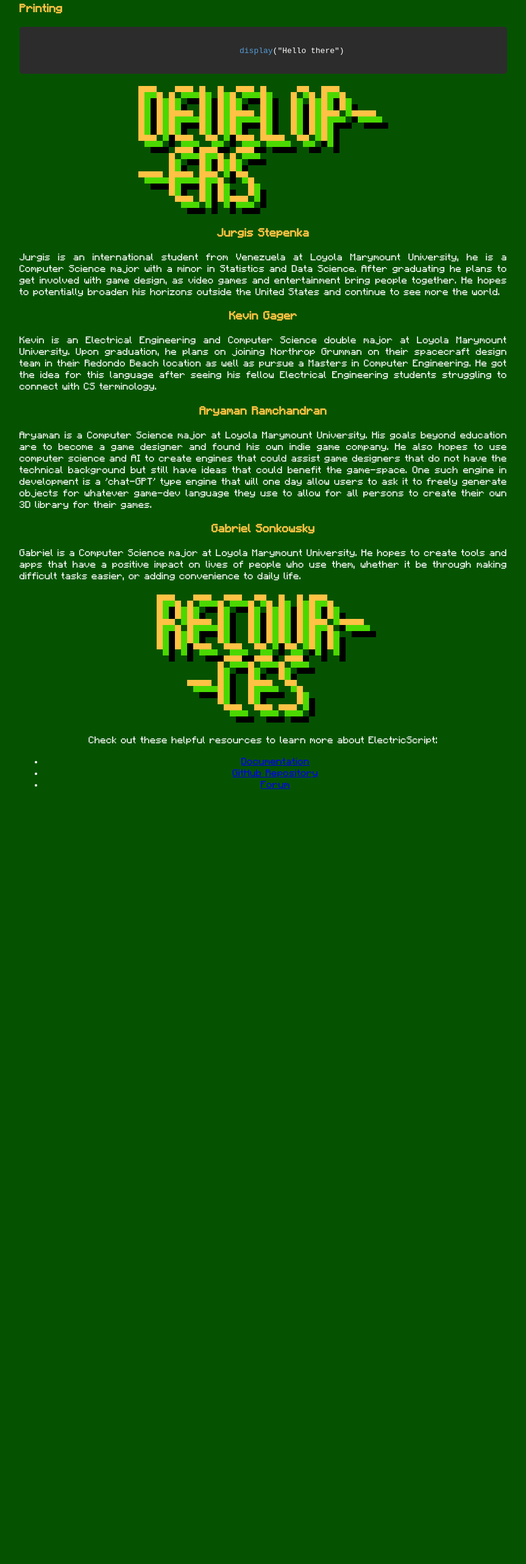
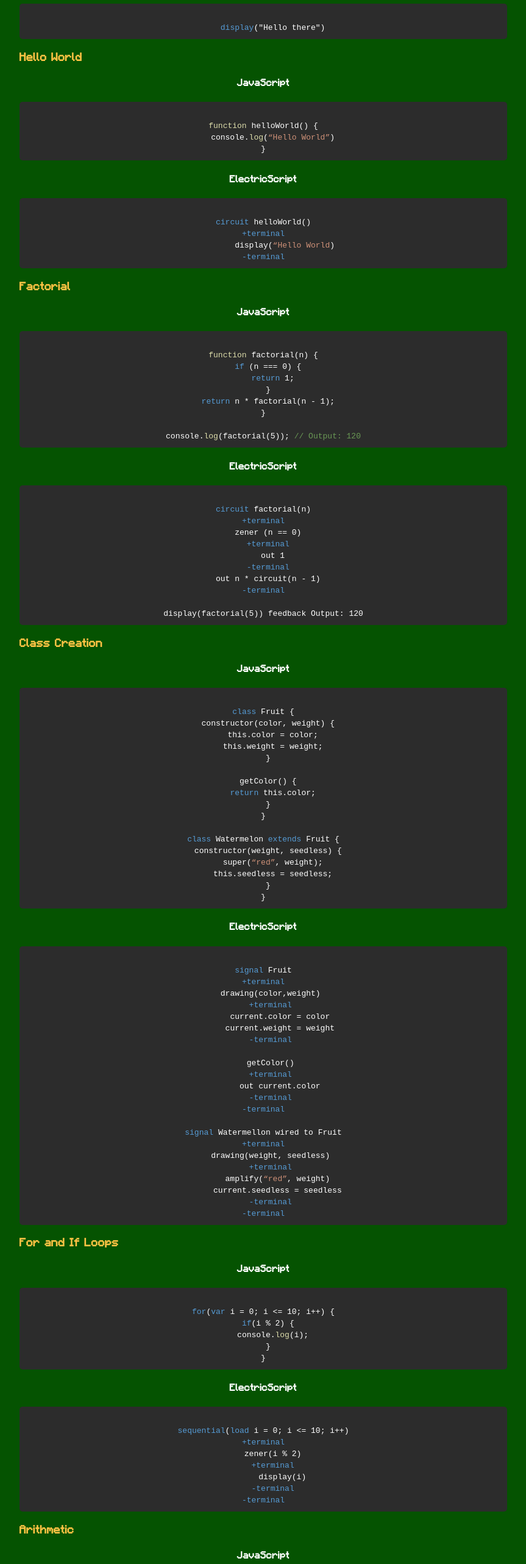
Before and after one commit to StatusSin/Electric-Script, a website: page index.html in a window 1280 px wide. Shown: the part 1976-4541 px from the top of the page at 61% size, without its empty margins (208-1071 px from the left). Before the commit the page ends 3289 px from the top, so only its background shows below. Drawn offline with Linux system fonts and the light colour scheme.

Commit message:
More HTML Fixes
Making the HTML even more robust

```diff
--- a/index.html
+++ b/index.html
@@ -10,7 +10,6 @@
             font-family: 'Minecraft Regular';
             src: url('docs/fonts/MinecraftRegular-Bmg3.otf') format('opentype');
         }
-
         body {
             background-color: #055301;
             color: white;
@@ -87,6 +86,9 @@
         .comment {
             color: #6a9955;
         }
+        .function {
+            color: #dcdcaa;
+        }
     </style>
 </head>
 <body>
@@ -97,18 +99,16 @@
     <a href="#developers"><img src="docs/images/DevelopersNavigation.png" alt="Developers Navigation"></a>
     <a href="#resources"><img src="docs/images/RecourcesNavigation.png" alt="Resources Navigation"></a>
 </div>
-
 		<div class="container">
 			<a href="https://github.com/StatusSin/Electric-Script">
 			<img id="electric-script-title" src="docs/images/ElectricScript.png" alt="Electric Script Logo">
 			</a>
-
 			<h2 id="about"><img src="docs/images/AboutNavigation.png" alt="About Navigation"></h2>
 			<p>ElectricScript is a "juiced-up" programming language for electrical engineers, aimed to bridge the gap between
 				electrical engineering and computer science. With its electrifying set of terms and tailored features, it "amps"
 				up the understanding for electrical engineers. Get ready to "short-circuit" your way into programming with a familar
-            set of engineering terms that will be sure to cause a "spark" in your brain!</p>
-
+				set of engineering terms that will be sure to cause a "spark" in your brain!
+			</p>
 			<h2 id="code-examples"><img src="docs/images/CodeExamplesNavigation.png" alt="Code Examples Navigation"></h2>
 			<h3>Assignment</h3>
 <pre><code>
@@ -136,19 +136,148 @@
     <span class="keyword">display</span>("Hello there")
 </code></pre>
 
+
+<h3>Hello World</h3>
+<h4>JavaScript</h4>
+<pre><code>
+<span class="function">function</span> helloWorld() {
+    console.<span class="function">log</span>(<span class="string">“Hello World”</span>)
+}
+</code></pre>
+<h4>ElectricScript</h4>
+<pre><code>
+<span class="keyword">circuit</span> helloWorld()
+<span class="keyword">+terminal</span>
+         display(<span class="string">“Hello World</span>)
+<span class="keyword">-terminal</span>
+</code></pre>
+<h3>Factorial</h3>
+<h4>JavaScript</h4>
+<pre><code>
+<span class="function">function</span> factorial(n) {
+  <span class="keyword">if</span> (n === 0) {
+    <span class="keyword">return</span> 1;
+  }
+  <span class="keyword">return</span> n * factorial(n - 1);
+}
+
+console.<span class="function">log</span>(factorial(5)); <span class="comment">// Output: 120</span>
+</code></pre>
+<h4>ElectricScript</h4>
+<pre><code>
+<span class="keyword">circuit</span> factorial(n)
+<span class="keyword">+terminal</span>
+  zener (n == 0)
+  <span class="keyword">+terminal</span>
+    out 1
+  <span class="keyword">-terminal</span>
+  out n * circuit(n - 1)
+<span class="keyword">-terminal</span>
+
+display(factorial(5)) feedback Output: 120
+</code></pre>
+<h3>Class Creation</h3>
+<h4>JavaScript</h4>
+<pre><code>
+<span class="keyword">class</span> Fruit {
+  constructor(color, weight) {
+    this.color = color;
+    this.weight = weight;
+  }
+
+  getColor() {
+    <span class="keyword">return</span> this.color;
+  }
+}
+
+<span class="keyword">class</span> Watermelon <span class="keyword">extends</span> Fruit {
+  constructor(weight, seedless) {
+    super(<span class="string">“red”</span>, weight);
+    this.seedless = seedless;
+  }
+}
+</code></pre>
+<h4>ElectricScript</h4>
+<pre><code>
+<span class="keyword">signal</span> Fruit
+<span class="keyword">+terminal</span>
+   drawing(color,weight)
+   <span class="keyword">+terminal</span>
+       current.color = color
+       current.weight = weight
+   <span class="keyword">-terminal</span>
+
+   getColor()
+   <span class="keyword">+terminal</span>
+       out current.color
+   <span class="keyword">-terminal</span>
+<span class="keyword">-terminal</span>
+
+<span class="keyword">signal</span> Watermellon wired to Fruit
+<span class="keyword">+terminal</span>
+   drawing(weight, seedless)
+   <span class="keyword">+terminal</span>
+      amplify(<span class="string">“red”</span>, weight)
+      current.seedless = seedless
+   <span class="keyword">-terminal</span>
+<span class="keyword">-terminal</span>
+</code></pre>
+
+			<h3>For and If Loops</h3>
+<h4>JavaScript</h4>
+<pre><code>
+<span class="keyword">for</span>(<span class="keyword">var</span> i = 0; i <= 10; i++) {
+  <span class="keyword">if</span>(i % 2) {
+    console.<span class="function">log</span>(i);
+  }
+}
+</code></pre>
+<h4>ElectricScript</h4>
+<pre><code>
+<span class="keyword">sequential</span>(<span class="keyword">load</span> i = 0; i <= 10; i++)
+<span class="keyword">+terminal</span>
+    zener(i % 2)
+    <span class="keyword">+terminal</span>
+        display(i)
+    <span class="keyword">-terminal</span>
+<span class="keyword">-terminal</span>
+</code></pre>
+<h3>Arithmetic</h3>
+<h4>JavaScript</h4>
+<pre><code>
+Addition: <span class="number">2</span> + <span class="number">3</span>
+Subtraction: <span class="number">2</span> - <span class="number">3</span>
+Multiplication: <span class="number">2</span> * <span class="number">3</span>
+Division: <span class="number">2</span> / <span class="number">3</span>
+Integer Division: <span class="number">2</span> // <span class="number">3</span>
+Exponents: <span class="number">2</span> ^ <span class="number">3</span>
+Modulo: <span class="number">2</span> % <span class="number">3</span>
+Parallel Addition: (<span class="number">2</span>*<span class="number">3</span>)/(<span class="number">2</span>+<span class="number">3</span>)
+</code></pre>
+<h4>ElectricScript</h4>
+<pre><code>
+Addition: <span class="number">2</span> + <span class="number">3</span>
+Subtraction: <span class="number">2</span> - <span class="number">3</span>
+Multiplication: <span class="number">2</span> * <span class="number">3</span>
+Division: <span class="number">2</span> / <span class="number">3</span>
+Integer division: <span class="number">2</span> // <span class="number">3</span>
+Exponents: <span class="number">2</span> ^ <span class="number">3</span>
+Modulo: <span class="number">2</span> % <span class="number">3</span>
+Parallel Addition: <span class="number">2</span> || <span class="number">3</span>
+</code></pre>
 			<h2 id="developers"><img src="docs/images/DevelopersNavigation.png" alt="Developers Navigation"></h2>
 			<h3 style="color: #ffc244; text-align: center;">Jurgis Stepenka</h3>
 			<p style="text-align: justify;">Jurgis is an international student from Venezuela at Loyola Marymount University, he is a Computer Science
 				major with a minor in Statistics and Data Science. After graduating he plans to get involved with game
 				design, as video games and entertainment bring people together. He hopes to potentially broaden his
-                horizons outside the United States and continue to see more the world.</p>
-
+				horizons outside the United States and continue to see more the world.
+			</p>
 			<h3 style="color: #ffc244; text-align: center;">Kevin Gager</h3>
 			<p style="text-align: justify;">Kevin is an Electrical Engineering and Computer Science double major at Loyola Marymount University.
 				Upon graduation, he plans on joining Northrop Grumman on their spacecraft design team in their Redondo
 				Beach location as well as pursue a Masters in Computer Engineering. He got the idea for this language
-                after seeing his fellow Electrical Engineering students struggling to connect with CS terminology. </p>
-
+				after seeing his fellow Electrical Engineering students struggling to connect with CS terminology.
+			</p>
 			<h3 style="color: #ffc244; text-align: center;">Aryaman Ramchandran</h3>
 			<p style="text-align: justify;">Aryaman is a Computer Science major at Loyola Marymount University. His goals beyond education are to
 				become a game designer and found his own indie game company. He also hopes to use computer science and AI
@@ -157,13 +286,11 @@
 				that will one day allow users to ask it to freely generate objects for whatever game-dev language they use
 				to allow for all persons to create their own 3D library for their games.
 			</p>
-
 			<h3 style="color: #ffc244; text-align: center;">Gabriel Sonkowsky</h3>
 			<p style="text-align: justify;">Gabriel is a Computer Science major at Loyola Marymount University. He hopes to create tools and apps that
 				have a positive impact on lives of people who use them, whether it be through making difficult tasks easier,
 				or adding convenience to daily life.
 			</p>
-
 			<h2 id="resources"><img src="docs/images/RecourcesNavigation.png" alt="Resources Navigation"></h2>
 			<p>Check out these helpful resources to learn more about ElectricScript:</p>
 			<ul>
```
Lines whose indentation alone changed are shown as unchanged.
